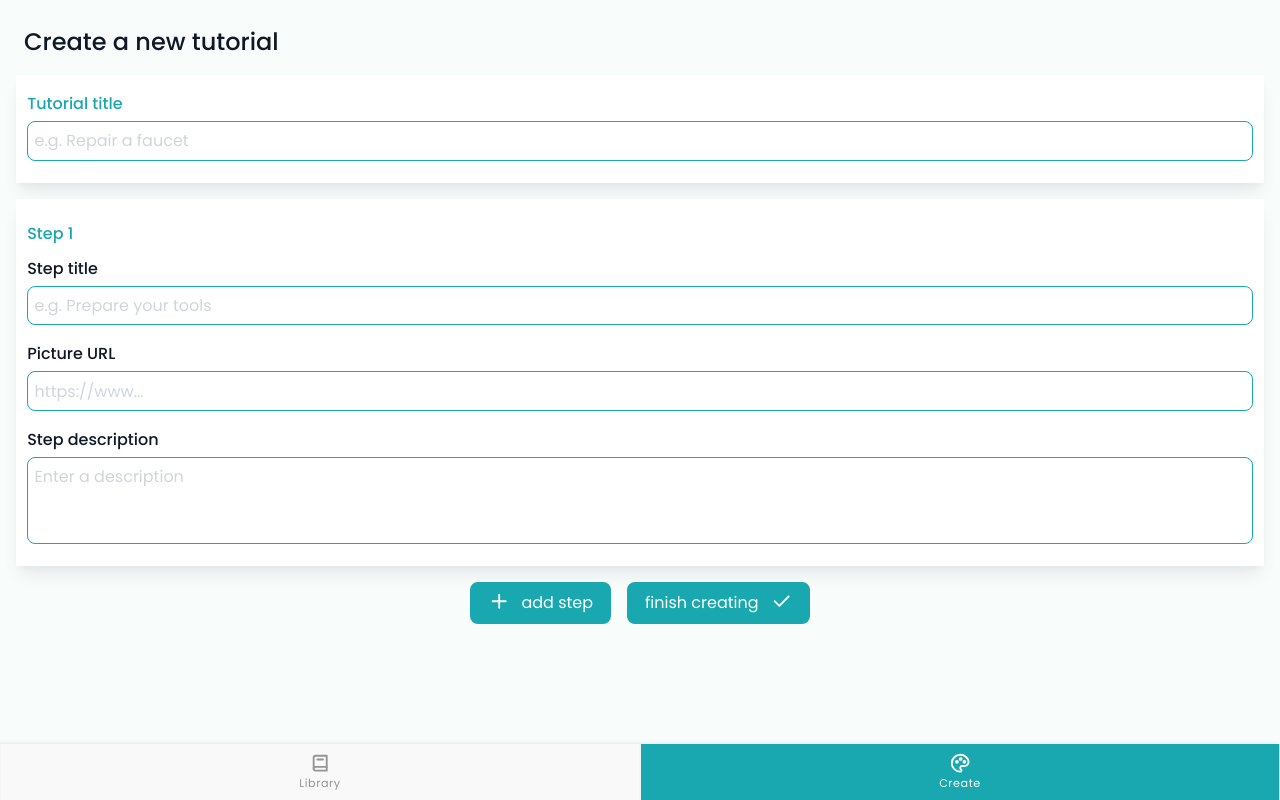
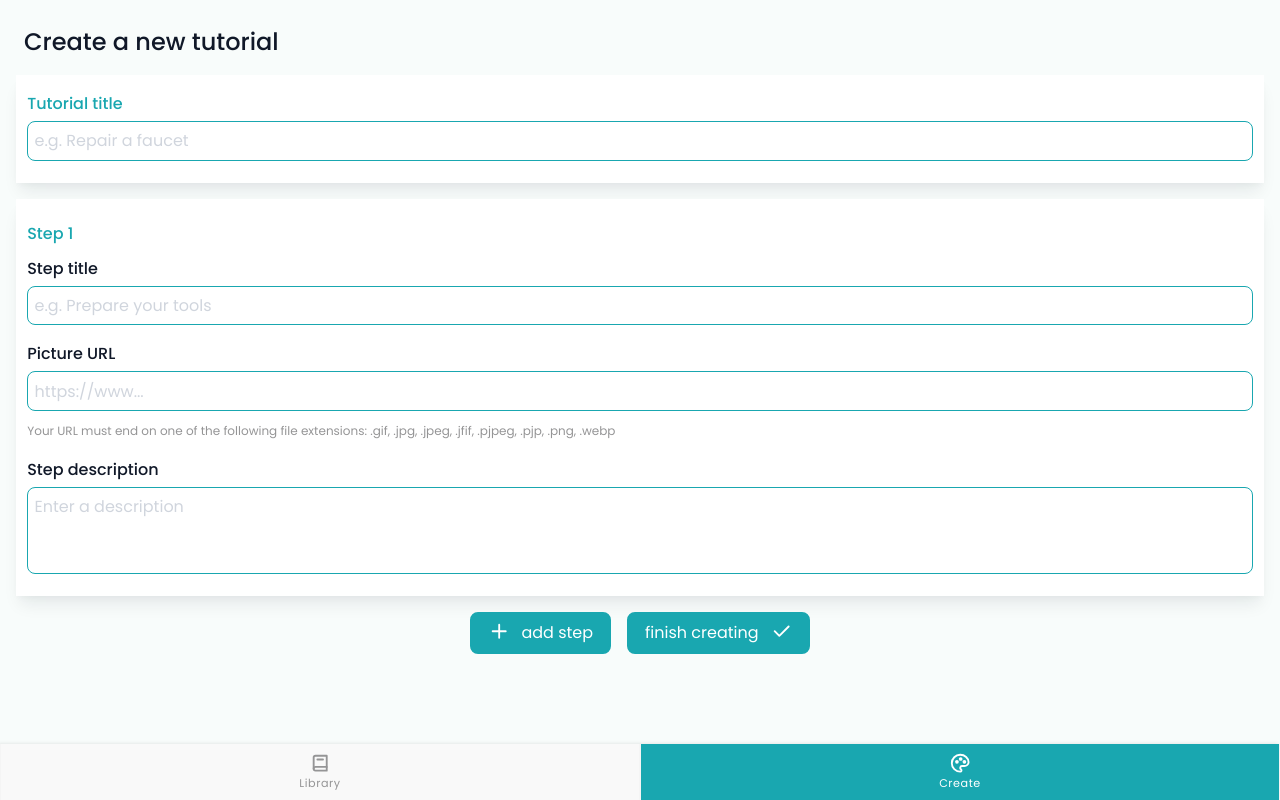
Before and after one commit to kai-franke/capstone-project, a Next.js app: page /create in a window 1280 px wide. Built offline with nearby package versions, Linux system fonts and the light colour scheme.

Commit message:
add information about the permitted file formats to the CreateForm component

```diff
--- a/components/CreateForm.js
+++ b/components/CreateForm.js
@@ -150,6 +150,16 @@ function CreateForm() {
                   onChange={(event) => handleFormChange(index, event)}
                   required
                 />
+                <p
+                  style={{
+                    fontSize: "0.75em",
+                    marginBottom: "1em",
+                    color: "var(--gray-70)",
+                  }}
+                >
+                  Your URL must end on one of the following file extensions:
+                  .gif, .jpg, .jpeg, .jfif, .pjpeg, .pjp, .png, .webp
+                </p>
               </StyledLabel>
               <StyledLabel isPrimary={false}>
                 <LabelText>Step description</LabelText>
```
Also changed, not shown: pages/tutorials/index.js (+11 -25 lines).
